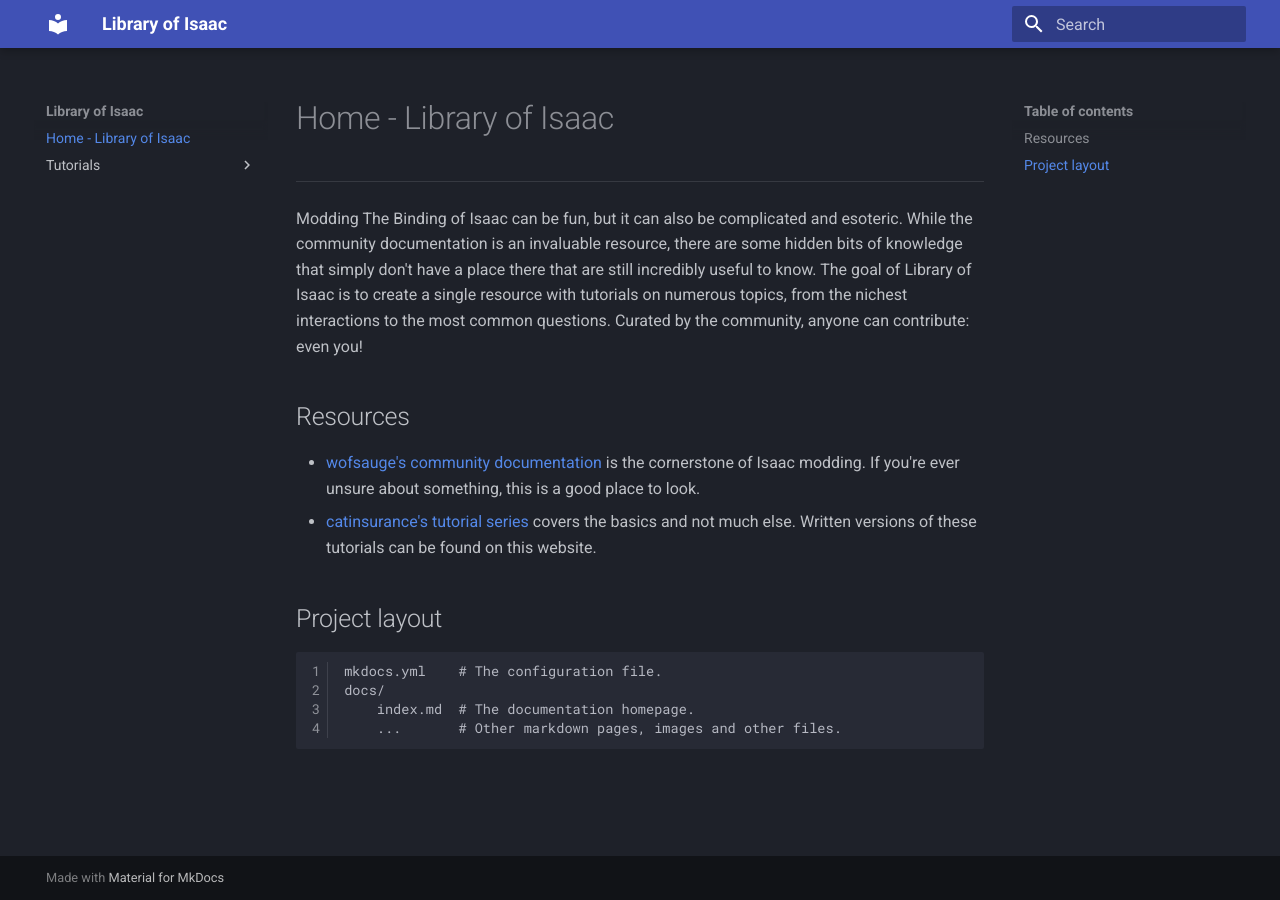
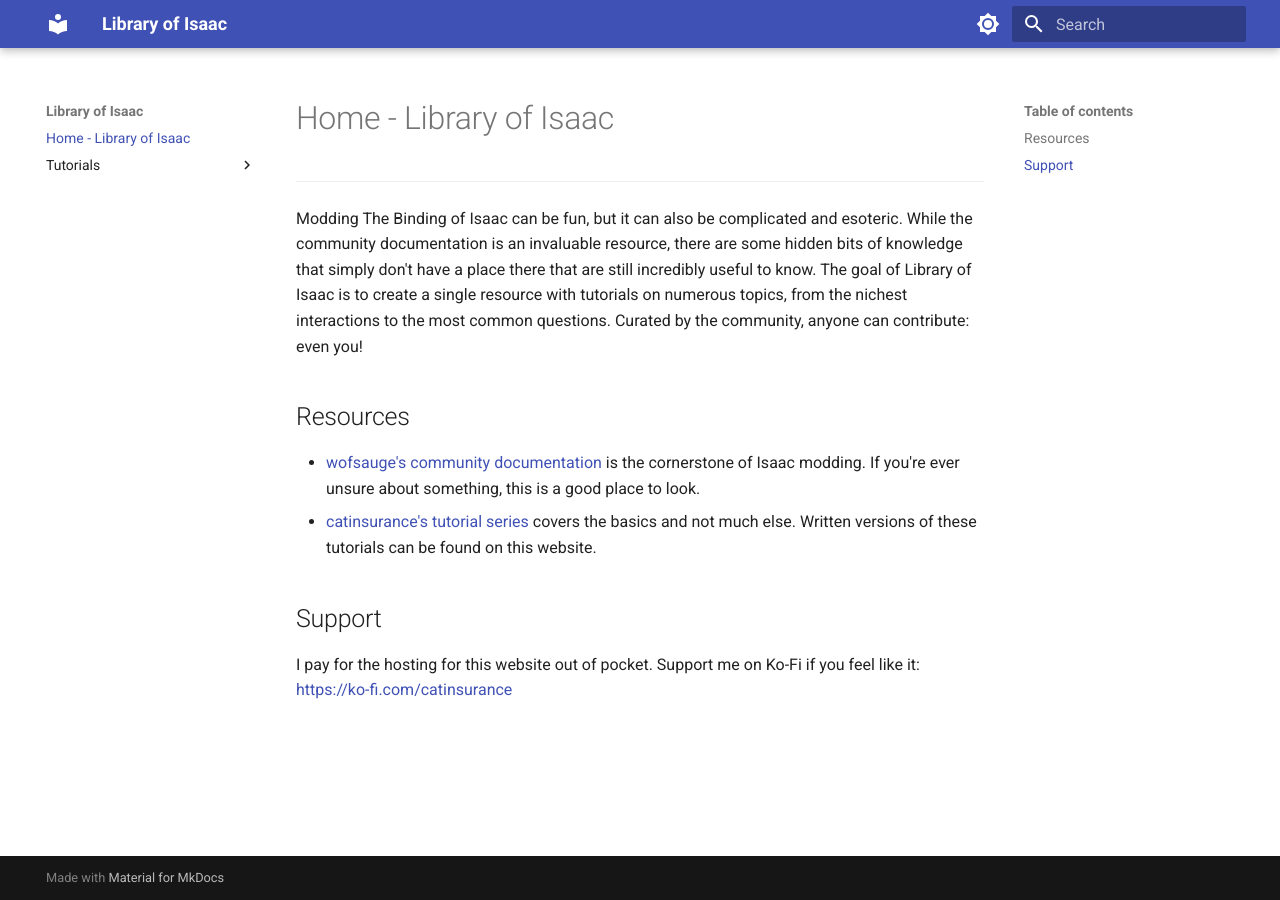
Before and after one commit to catinsurance/IsaacBlueprints, an MkDocs documentation site: the page built from docs/index.md, in a window 1280 px wide. Built offline with MkDocs 1.6.1 and Material for MkDocs 9.7.7, drawn with Linux system fonts in a browser that asks for light colours.

```diff
--- a/docs/index.md
+++ b/docs/index.md
@@ -11,9 +11,5 @@ Modding The Binding of Isaac can be fun, but it can also be complicated and esot
 * [wofsauge's community documentation](https://wofsauge.github.io/IsaacDocs/rep/index.html) is the cornerstone of Isaac modding. If you're ever unsure about something, this is a good place to look.
 * [catinsurance's tutorial series](https://www.youtube.com/playlist?list=PLkIbky8_pFUpqAF9l7dh_YsEV-zpJ4q50) covers the basics and not much else. Written versions of these tutorials can be found on this website.
 
-## Project layout
-
-    mkdocs.yml    # The configuration file.
-    docs/
-        index.md  # The documentation homepage.
-        ...       # Other markdown pages, images and other files.
+## Support
+I pay for the hosting for this website out of pocket. Support me on Ko-Fi if you feel like it: [https://ko-fi.com/catinsurance](https://ko-fi.com/catinsurance)
--- a/mkdocs.yml
+++ b/mkdocs.yml
@@ -3,7 +3,17 @@ theme:
   name: material
   custom_dir: overrides
   palette:
-    scheme: slate
+    # Palette toggle for light mode
+    - scheme: default
+      toggle:
+        icon: material/brightness-7
+        name: Switch to dark mode
+    # Palette toggle for dark mode
+    - scheme: slate
+      toggle:
+        icon: material/brightness-4
+        name: Switch to light mode
+
 markdown_extensions:
   - toc:
       permalink: ⚓︎
@@ -33,6 +43,8 @@ plugins:
   - git-revision-date-localized:
       fallback_to_build_date: true
       type: date
+  - git-authors:
+      show_email_address: false
   - tags:
       enabled: true
       tags: true
@@ -40,7 +52,6 @@ plugins:
         - Beginner friendly
         - Intermediate
         - Advanced
-        - Code snippet
         - Tutorial
         - Video
         - Lua
--- a/overrides/partials/comments.html
+++ b/overrides/partials/comments.html
@@ -9,7 +9,7 @@
         data-reactions-enabled="1"
         data-emit-metadata="0"
         data-input-position="bottom"
-        data-theme="preferred_color_scheme"
+        data-theme="dark"
         data-lang="en"
         crossorigin="anonymous"
         async>
--- /dev/null
+++ b/requirements.txt
@@ -0,0 +1,3 @@
+mkdocs
+mkdocs-material
+mkdocs-git-authors-plugin
```
Also changed, not shown: docs/tutorials/creating_a_mod.md (+1 -3 lines).
